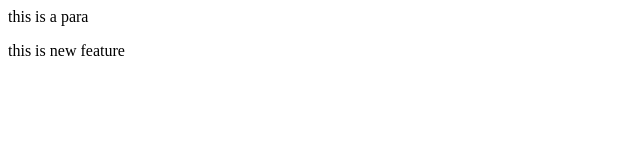
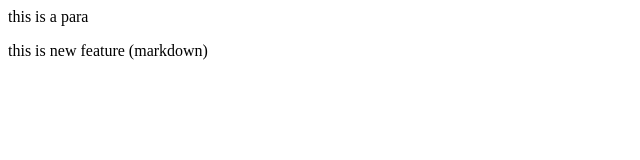
Before and after one commit to kavirajsutar26-ops/local-repo, a plain HTML site: page index.html in a window 1280 px wide. Shown: the full height of the page, 0-640 px from the left. Drawn offline with Linux system fonts and the light colour scheme.

Commit message:
add markdown

```diff
--- a/index.html
+++ b/index.html
@@ -1,2 +1,2 @@
 <p>this is a para</p>
-<p>this is new feature</p>
+<p>this is new feature (markdown)</p>
```
